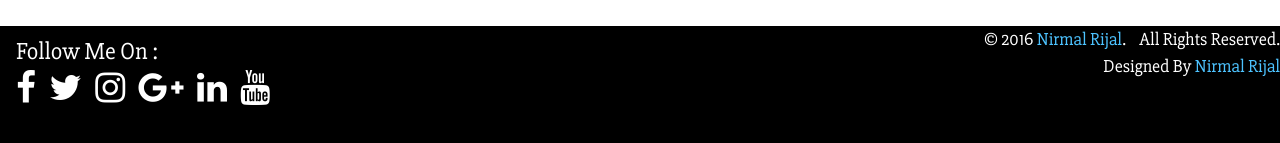
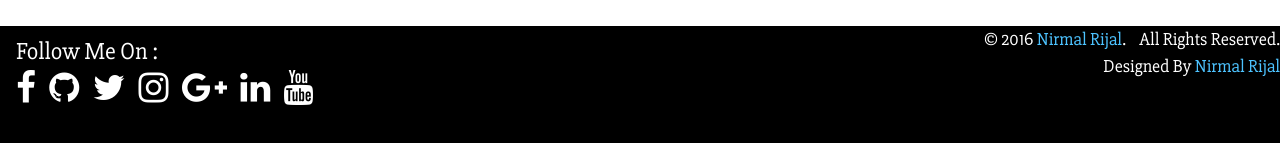
Before and after one commit to nirmalrizal/nirmalrizal, a plain HTML site: page about-nirmal.html in a window 1280 px wide. Shown: the part 889-1032 px from the top of the page. Drawn offline with nearby package versions, Linux system fonts and the light colour scheme; a script that the page names is missing.

Commit message:
github link added

```diff
--- a/about-nirmal.html
+++ b/about-nirmal.html
@@ -71,6 +71,7 @@
         <div class="w3-padding w3-xlarge w3-black" id="content-logo">
             <label>Follow Me On :</label></br>
             <a class="icon_facebook" target="_blank" href="http://facebook.com/nirmal.rijal.16"><i class="fa fa-facebook"></i></a>&nbsp;&nbsp;
+            <a class="icon_github" target="_blank" href="https://github.com/nirmalrizal53"><i class="fa fa-github"></i></a>&nbsp;&nbsp;
             <a class="icon_twitter" target="_blank" href="http://twitter.com/freaky_nirmal"><i class="fa fa-twitter"></i></a>&nbsp;&nbsp;
             <a class="icon_instagram" target="_blank" href="https://www.instagram.com/nirmalrizal/"><i class="fa fa-instagram"></i></a>&nbsp;&nbsp;
             <a class="icon_google" target="_blank" href="https://plus.google.com/u/0/+NirmalRijalcsitan"><i class="fa fa-google-plus"></i></a>&nbsp;&nbsp;
```
Also changed, not shown: get-in-touch.html (+1 -0 lines), index.html (+1 -0 lines), portfolio.html (+1 -0 lines).
